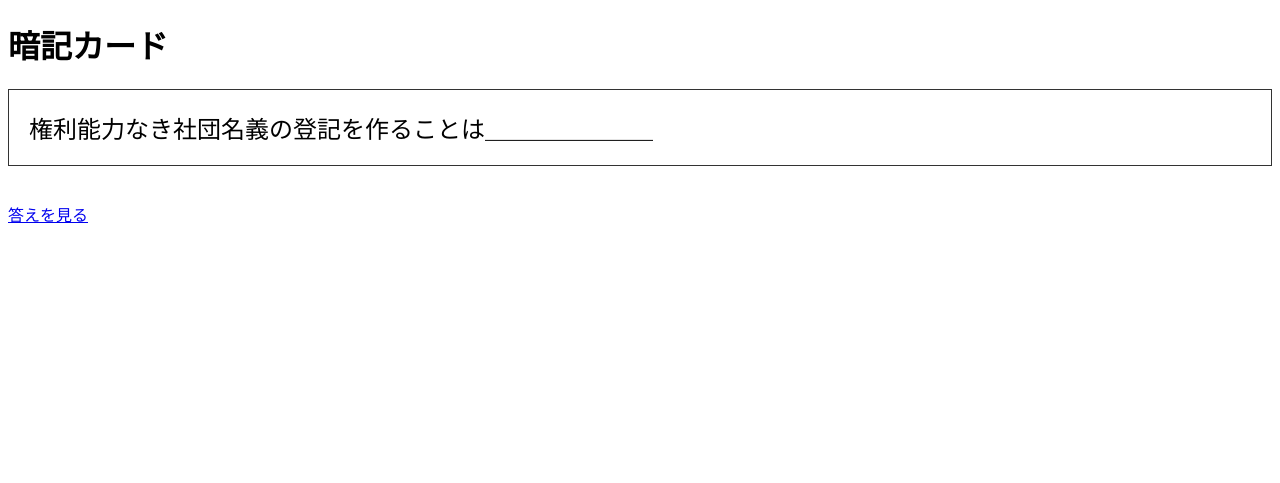
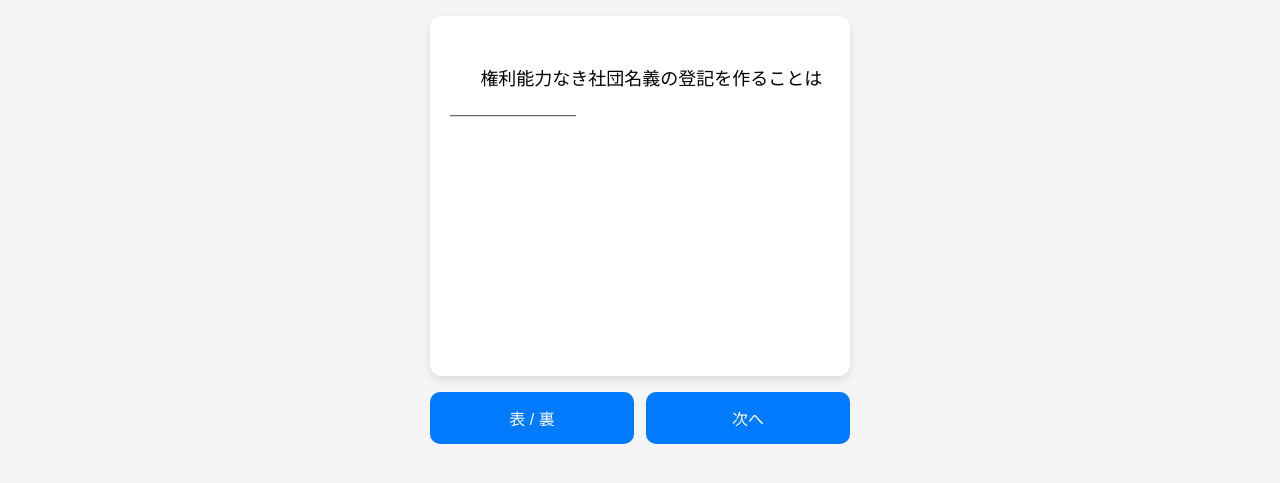
Before and after one commit to Sken2015/anki_web, a Flask app: page / in a window 1280 px wide. Shown: the top 483 px of the page. Run offline with Flask 3, Linux system fonts and the light colour scheme.

Commit message:
fix: update card logic

```diff
--- a/templates/card.html
+++ b/templates/card.html
@@ -1,30 +1,84 @@
 <!DOCTYPE html>
 <html lang="ja">
 <head>
-  <meta charset="UTF-8">
+  <meta charset="UTF-8" />
+  <meta name="viewport" content="width=device-width, initial-scale=1.0" />
   <title>Anki Web</title>
+  <style>
+    body {
+      margin: 0;
+      padding: 0;
+      background: #f5f5f5;
+      font-family: -apple-system, BlinkMacSystemFont, "Helvetica Neue", sans-serif;
+    }
+
+    .container {
+      max-width: 420px;
+      margin: 0 auto;
+      padding: 16px;
+    }
+
+    .card {
+      background: white;
+      border-radius: 12px;
+      padding: 20px;
+      min-height: 40vh;
+      box-shadow: 0 4px 10px rgba(0,0,0,0.1);
+      font-size: 18px;
+      line-height: 1.6;
+      white-space: pre-wrap;
+    }
+
+    .buttons {
+      display: flex;
+      gap: 12px;
+      margin-top: 16px;
+    }
+
+    button {
+      flex: 1;
+      padding: 14px;
+      font-size: 16px;
+      border-radius: 10px;
+      border: none;
+      background: #007aff;
+      color: white;
+    }
+
+    button:active {
+      opacity: 0.7;
+    }
+  </style>
 </head>
 <body>
 
-<h1>暗記カード</h1>
+  <div class="container">
+    <div class="card" id="card">
+      {{ card.front | safe }}
+    </div>
 
-<div style="border:1px solid #333; padding:20px; font-size:24px;">
-  {{ card.front }}
-</div>
-
-{% if show_back %}
-  <hr>
-  <div style="color:blue; font-size:20px;">
-    {{ card.back }}
+    <div class="buttons">
+      <button onclick="toggle()">表 / 裏</button>
+      <button onclick="reload()">次へ</button>
+    </div>
   </div>
 
-  <br>
-  <a href="/">次のカード</a>
+  <script>
+  let showingFront = true;
 
-{% else %}
-  <br><br>
-  <a href="/show?id={{ card_id }}">答えを見る</a>
-{% endif %}
+  const front = `{{ card.front | safe }}`;
+  const back  = `{{ card.back  | safe }}`;
+
+  function toggle() {
+    document.getElementById("card").innerHTML =
+      showingFront ? back : front;
+    showingFront = !showingFront;
+  }
+
+  function reload() {
+    location.reload();
+  }
+</script>
 
 </body>
 </html>
```
Also changed, not shown: templates/index.html (deleted, +0 -52 lines), README.md.
